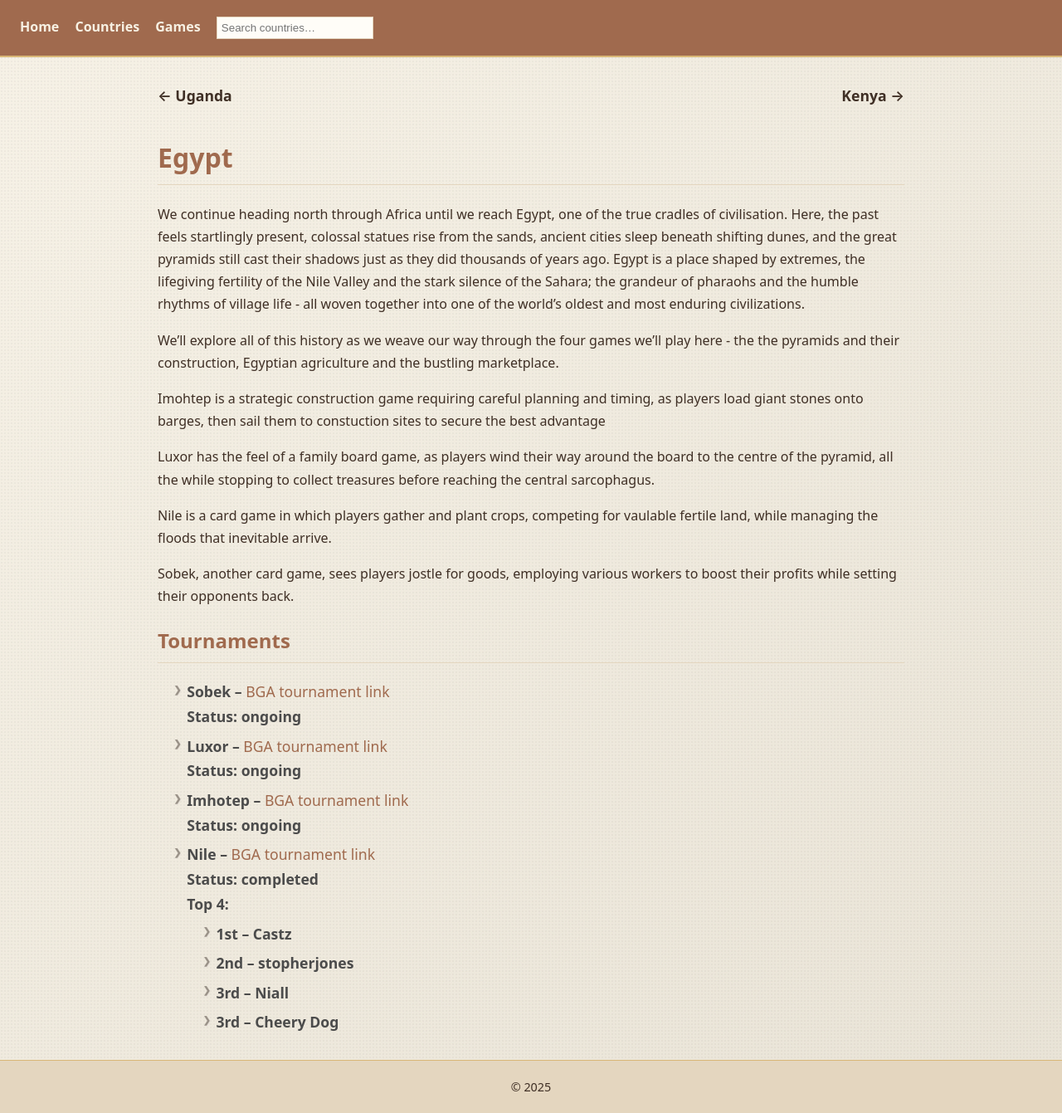
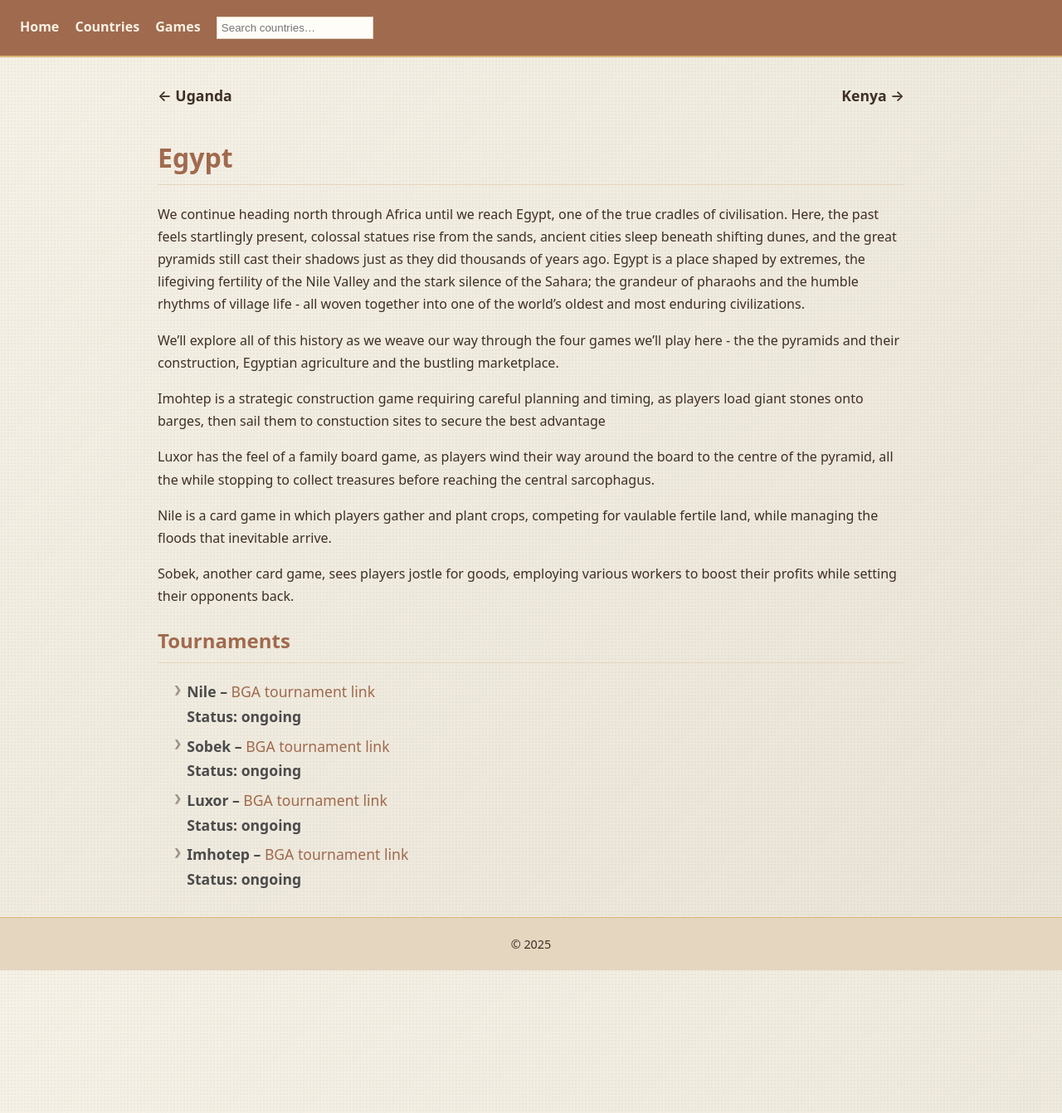
Before and after one commit to stopherjones/around-the-world-in-eighty-games, a Jekyll site: the page built from _countries/egypt.md, in a window 1280 px wide. Shown: the whole page at 83% size. Built offline with Jekyll 4.4.1, drawn with Linux system fonts in a browser that asks for light colours; part of the change alters nothing that is shown.

Commit message:
Update tournaments.yml

```diff
--- a/_data/tournaments.yml
+++ b/_data/tournaments.yml
@@ -1,408 +1,480 @@
-354697:
+"354697":
   id: 354697
   country: united-kingdom
   game: mr-jack
-  name: "Mr Jack Tournament (United Kingdom)"
-  bga_url: "https://boardgamearena.com/tournament?id=354697"
+  name: Mr Jack Tournament (United Kingdom)
+  bga_url: https://boardgamearena.com/tournament?id=354697
   status: completed
   top4:
-    - { rank: "1st", name: "TacCOIG" }
-    - { rank: "2nd", name: "Cheery Dog" }
-    - { rank: "3rd", name: "Saugust2" }
-    - { rank: "3rd", name: "andycupid" }
-
-354698:
+    - rank: 1st
+      name: TacCOIG
+    - rank: 2nd
+      name: Cheery Dog
+    - rank: 3rd
+      name: Saugust2
+    - rank: 3rd
+      name: andycupid
+"354698":
   id: 354698
   country: united-kingdom
   game: next-station-london
   name: "Next Station: London Tournament (United Kingdom)"
-  bga_url: "https://boardgamearena.com/tournament?id=354698"
+  bga_url: https://boardgamearena.com/tournament?id=354698
   status: completed
   top4:
-    - { rank: "1st", name: "TacCOIG" }
-    - { rank: "2nd", name: "andycupid" }
-    - { rank: "3rd", name: "Cheery Dog" }
-    - { rank: "4th", name: "stopherjones" }
-
-360285:
+    - rank: 1st
+      name: TacCOIG
+    - rank: 2nd
+      name: andycupid
+    - rank: 3rd
+      name: Cheery Dog
+    - rank: 4th
+      name: stopherjones
+"360285":
   id: 360285
   country: netherlands
   game: gift-of-tulips
-  name: "Gift of Tulips Tournament (Netherlands)"
-  bga_url: "https://boardgamearena.com/tournament?id=360285"
+  name: Gift of Tulips Tournament (Netherlands)
+  bga_url: https://boardgamearena.com/tournament?id=360285
   status: completed
   top4:
-    - { rank: "1st", name: "beckmast" }
-    - { rank: "2nd", name: "TacCOIG" }
-    - { rank: "3rd", name: "stopherjones" }
-    - { rank: "4th", name: "Niall" }
-
-360291:
+    - rank: 1st
+      name: beckmast
+    - rank: 2nd
+      name: TacCOIG
+    - rank: 3rd
+      name: stopherjones
+    - rank: 4th
+      name: Niall
+"360291":
   id: 360291
   country: germany
   game: thurn-and-taxis
-  name: "Thurn and Taxis Tournament (Germany)"
-  bga_url: "https://boardgamearena.com/tournament?id=360291"
+  name: Thurn and Taxis Tournament (Germany)
+  bga_url: https://boardgamearena.com/tournament?id=360291
   status: completed
   top4:
-    - { rank: "1st", name: "andycupid" }
-    - { rank: "2nd", name: "Cheery Dog" }
-    - { rank: "3rd", name: "Niall" }
-    - { rank: "3rd", name: "Sharon F" }
-
-368884:
+    - rank: 1st
+      name: andycupid
+    - rank: 2nd
+      name: Cheery Dog
+    - rank: 3rd
+      name: Niall
+    - rank: 3rd
+      name: Sharon F
+"368884":
   id: 368884
   country: denmark
   game: copenhagen
-  name: "Copenhagen Tournament (Denmark)"
-  bga_url: "https://boardgamearena.com/tournament?id=368884"
+  name: Copenhagen Tournament (Denmark)
+  bga_url: https://boardgamearena.com/tournament?id=368884
   status: completed
   top4:
-    - { rank: "1st", name: "Castz" }
-    - { rank: "2nd", name: "TacCOIG" }
-    - { rank: "3rd", name: "GeraldineMerida" }
-    - { rank: "3rd", name: "Bleedingriver" }
-
-368887:
+    - rank: 1st
+      name: Castz
+    - rank: 2nd
+      name: TacCOIG
+    - rank: 3rd
+      name: GeraldineMerida
+    - rank: 3rd
+      name: Bleedingriver
+"368887":
   id: 368887
   country: sweden
   game: fika
-  name: "Fika Tournament (Sweden)"
-  bga_url: "https://boardgamearena.com/tournament?id=368887"
+  name: Fika Tournament (Sweden)
+  bga_url: https://boardgamearena.com/tournament?id=368887
   status: completed
   top4:
-    - { rank: "1st", name: "Niall" }
-    - { rank: "2nd", name: "Cheery Dog" }
-    - { rank: "3rd", name: "andycupid" }
-    - { rank: "3rd", name: "stopherjones" }
-
-374194:
+    - rank: 1st
+      name: Niall
+    - rank: 2nd
+      name: Cheery Dog
+    - rank: 3rd
+      name: andycupid
+    - rank: 3rd
+      name: stopherjones
+"374194":
   id: 374194
   country: norway
   game: knarr
-  name: "Knarr Tournament (Norway)"
-  bga_url: "https://boardgamearena.com/tournament?id=374194"
+  name: Knarr Tournament (Norway)
+  bga_url: https://boardgamearena.com/tournament?id=374194
   status: completed
   top4:
-    - { rank: "1st", name: "Niall" }
-    - { rank: "2nd", name: "VemRD" }
-    - { rank: "3rd", name: "beckmast" }
-    - { rank: "3rd", name: "TacCOIG" }
-
-380123:
+    - rank: 1st
+      name: Niall
+    - rank: 2nd
+      name: VemRD
+    - rank: 3rd
+      name: beckmast
+    - rank: 3rd
+      name: TacCOIG
+"378251":
+  id: 378251
+  country: russia
+  game: st-petersburg
+  name: St Petersburg Tournament (Russia)
+  bga_url: https://boardgamearena.com/tournament?id=378251
+  status: completed
+  top4:
+    - rank: 1st
+      name: Niall
+    - rank: 2nd
+      name: Castz
+    - rank: 3rd
+      name: TacCOIG
+    - rank: 3rd
+      name: VemRD
+"380123":
   id: 380123
   country: norway
   game: herrlof
-  name: "Herrlof Tournament (Norway)"
-  bga_url: "https://boardgamearena.com/tournament?id=380123"
+  name: Herrlof Tournament (Norway)
+  bga_url: https://boardgamearena.com/tournament?id=380123
   status: completed
   top4:
-    - { rank: "1st", name: "TacCOIG" }
-    - { rank: "2nd", name: "stopherjones" }
-    - { rank: "3rd", name: "Niall" }
-    - { rank: "3rd", name: "Cheery Dog" }
-
-378251:
-  id: 378251
-  country: russia
-  game: st-petersburg
-  name: "St Petersburg Tournament (Russia)"
-  bga_url: "https://boardgamearena.com/tournament?id=378251"
-  status: completed
-  top4:
-    - { rank: "1st", name: "Niall" }
-    - { rank: "2nd", name: "Castz" }
-    - { rank: "3rd", name: "TacCOIG" }
-    - { rank: "3rd", name: "VemRD" }
-
-387302:
+    - rank: 1st
+      name: TacCOIG
+    - rank: 2nd
+      name: stopherjones
+    - rank: 3rd
+      name: Niall
+    - rank: 3rd
+      name: Cheery Dog
+"387302":
   id: 387302
   country: greece
   game: akropolis
-  name: "Akropolis Tournament (Greece)"
-  bga_url: "https://boardgamearena.com/tournament?id=387302"
+  name: Akropolis Tournament (Greece)
+  bga_url: https://boardgamearena.com/tournament?id=387302
   status: completed
   top4:
-    - { rank: "1st", name: "Castz" }
-    - { rank: "2nd", name: "TacCOIG" }
-    - { rank: "3rd", name: "Arjo14" }
-    - { rank: "4th", name: "Salvidrim" }
-
-387304:
+    - rank: 1st
+      name: Castz
+    - rank: 2nd
+      name: TacCOIG
+    - rank: 3rd
+      name: Arjo14
+    - rank: 4th
+      name: Salvidrim
+"387304":
   id: 387304
   country: greece
   game: santorini
-  name: "Santorini Tournament (Greece)"
-  bga_url: "https://boardgamearena.com/tournament?id=387304"
+  name: Santorini Tournament (Greece)
+  bga_url: https://boardgamearena.com/tournament?id=387304
   status: completed
   top4:
-    - { rank: "1st", name: "TacCOIG" }
-    - { rank: "2nd", name: "Arjo14" }
-    - { rank: "3rd", name: "andycupid" }
-    - { rank: "3rd", name: "Cheery Dog" }
-
-404118:
+    - rank: 1st
+      name: TacCOIG
+    - rank: 2nd
+      name: Arjo14
+    - rank: 3rd
+      name: andycupid
+    - rank: 3rd
+      name: Cheery Dog
+"404118":
   id: 404118
   country: italy
   game: ponte-del-diavolo
-  name: "Ponte del Diavolo Tournament (Italy)"
-  bga_url: "https://boardgamearena.com/tournament?id=404118"
+  name: Ponte del Diavolo Tournament (Italy)
+  bga_url: https://boardgamearena.com/tournament?id=404118
   status: completed
   top4:
-    - { rank: "1st", name: "andycupid" }
-    - { rank: "2nd", name: "Castz" }
-    - { rank: "3rd", name: "Niall" }
-    - { rank: "3rd", name: "TacCOIG" }
-
-404125:
+    - rank: 1st
+      name: andycupid
+    - rank: 2nd
+      name: Castz
+    - rank: 3rd
+      name: Niall
+    - rank: 3rd
+      name: TacCOIG
+"404125":
   id: 404125
   country: italy
   game: verona-twist
-  name: "Verona Twist Tournament (Italy)"
-  bga_url: "https://boardgamearena.com/tournament?id=404125"
+  name: Verona Twist Tournament (Italy)
+  bga_url: https://boardgamearena.com/tournament?id=404125
   status: completed
   top4:
-    - { rank: "1st", name: "andycupid" }
-    - { rank: "2nd", name: "Castz" }
-    - { rank: "3rd", name: "Niall" }
-    - { rank: "3rd", name: "Cheery Dog" }
-
-404206:
+    - rank: 1st
+      name: andycupid
+    - rank: 2nd
+      name: Castz
+    - rank: 3rd
+      name: Niall
+    - rank: 3rd
+      name: Cheery Dog
+"404206":
   id: 404206
   country: italy
   game: viticulture
-  name: "Viticulture Tournament (Italy)"
-  bga_url: "https://boardgamearena.com/tournament?id=404206"
+  name: Viticulture Tournament (Italy)
+  bga_url: https://boardgamearena.com/tournament?id=404206
   status: completed
   top4:
-    - { rank: "1st", name: "Niall" }
-    - { rank: "2nd", name: "VemRD" }
-    - { rank: "3rd", name: "Castz" }
-    - { rank: "4th", name: "drharris" }
-
-410031:
+    - rank: 1st
+      name: Niall
+    - rank: 2nd
+      name: VemRD
+    - rank: 3rd
+      name: Castz
+    - rank: 4th
+      name: drharris
+"410031":
   id: 410031
   country: switzerland
   game: ticket-to-ride-switzerland
   name: "Ticket to Ride: Switzerland Tournament (Switzerland)"
-  bga_url: "https://boardgamearena.com/tournament?id=410031"
+  bga_url: https://boardgamearena.com/tournament?id=410031
   status: completed
   top4:
-    - { rank: "1st", name: "TacCOIG" }
-    - { rank: "2nd", name: "beckmast" }
-    - { rank: "3rd", name: "Niall" }
-    - { rank: "3rd", name: "andycupid" }
-
-420784:
+    - rank: 1st
+      name: TacCOIG
+    - rank: 2nd
+      name: beckmast
+    - rank: 3rd
+      name: Niall
+    - rank: 3rd
+      name: andycupid
+"420784":
   id: 420784
   country: france
   game: oriflamme
-  name: "Oriflamme Tournament (France)"
-  bga_url: "https://boardgamearena.com/tournament?id=420784"
+  name: Oriflamme Tournament (France)
+  bga_url: https://boardgamearena.com/tournament?id=420784
   status: completed
   top4:
-    - { rank: "1st", name: "Castz" }
-    - { rank: "2nd", name: "TacCOIG" }
-    - { rank: "2nd", name: "Kurorac" }
-    - { rank: "3rd", name: "Salvidrim" }
-
-420786:
+    - rank: 1st
+      name: Castz
+    - rank: 2nd
+      name: TacCOIG
+    - rank: 2nd
+      name: Kurorac
+    - rank: 3rd
+      name: Salvidrim
+"420786":
   id: 420786
   country: france
   game: carcassonne
-  name: "Carcassonne Tournament (France)"
-  bga_url: "https://boardgamearena.com/tournament?id=420786"
+  name: Carcassonne Tournament (France)
+  bga_url: https://boardgamearena.com/tournament?id=420786
   status: completed
   top4:
-    - { rank: "1st", name: "Niall" }
-    - { rank: "2nd", name: "VemRD" }
-    - { rank: "3rd", name: "stopherjones" }
-    - { rank: "3rd", name: "TacCOIG" }
-
-420787:
+    - rank: 1st
+      name: Niall
+    - rank: 2nd
+      name: VemRD
+    - rank: 3rd
+      name: stopherjones
+    - rank: 3rd
+      name: TacCOIG
+"420787":
   id: 420787
   country: france
   game: fromage
-  name: "Fromage Tournament (France)"
-  bga_url: "https://boardgamearena.com/tournament?id=420787"
+  name: Fromage Tournament (France)
+  bga_url: https://boardgamearena.com/tournament?id=420787
   status: completed
   top4:
-    - { rank: "1st", name: "Niall" }
-    - { rank: "2nd", name: "Castz" }
-    - { rank: "3rd", name: "drharris" }
-    - { rank: "4th", name: "beckmast" }
-
-420929:
+    - rank: 1st
+      name: Niall
+    - rank: 2nd
+      name: Castz
+    - rank: 3rd
+      name: drharris
+    - rank: 4th
+      name: beckmast
+"420929":
   id: 420929
   country: france
   game: the-castles-of-burgundy
-  name: "The Castles of Burgundy Tournament (France)"
-  bga_url: "https://boardgamearena.com/tournament?id=420929"
+  name: The Castles of Burgundy Tournament (France)
+  bga_url: https://boardgamearena.com/tournament?id=420929
   status: completed
   top4:
-    - { rank: "1st", name: "Castz" }
-    - { rank: "2nd", name: "Niall" }
-    - { rank: "3rd", name: "VemRD" }
-    - { rank: "4th", name: "TacCOIG" }
-
-427916:
+    - rank: 1st
+      name: Castz
+    - rank: 2nd
+      name: Niall
+    - rank: 3rd
+      name: VemRD
+    - rank: 4th
+      name: TacCOIG
+"427916":
   id: 427916
   country: mallorca
   game: finca
-  name: "Finca Tournament (Mallorca)"
-  bga_url: "https://boardgamearena.com/tournament?id=427916"
+  name: Finca Tournament (Mallorca)
+  bga_url: https://boardgamearena.com/tournament?id=427916
   status: completed
   top4:
-    - { rank: "1st", name: "Castz" }
-    - { rank: "2nd", name: "GeraldineMerida" }
-    - { rank: "3rd", name: "Zozoken" }
-    - { rank: "3rd", name: "Arjo14" }
-
-427918:
+    - rank: 1st
+      name: Castz
+    - rank: 2nd
+      name: GeraldineMerida
+    - rank: 3rd
+      name: Zozoken
+    - rank: 3rd
+      name: Arjo14
+"427918":
   id: 427918
   country: spain
   game: alhambra
-  name: "Alhambra Tournament (Spain)"
-  bga_url: "https://boardgamearena.com/tournament?id=427918"
+  name: Alhambra Tournament (Spain)
+  bga_url: https://boardgamearena.com/tournament?id=427918
   status: completed
   top4:
-    - { rank: "1st", name: "Niall" }
-    - { rank: "2nd", name: "VemRD" }
-    - { rank: "3rd", name: "Castz" }
-    - { rank: "4th", name: "Cheery Dog" }
-
-427919:
+    - rank: 1st
+      name: Niall
+    - rank: 2nd
+      name: VemRD
+    - rank: 3rd
+      name: Castz
+    - rank: 4th
+      name: Cheery Dog
+"427919":
   id: 427919
   country: portugal
   game: azul-summer-pavilion
   name: "Azul: Summer Pavilion Tournament (Portugal)"
-  bga_url: "https://boardgamearena.com/tournament?id=427919"
+  bga_url: https://boardgamearena.com/tournament?id=427919
   status: ongoing
   round: null
-
-439073:
+"439073":
   id: 439073
   country: morocco
   game: marrakech
-  name: "Marrakech Tournament (Morocco)"
-  bga_url: "https://boardgamearena.com/tournament?id=439073"
+  name: Marrakech Tournament (Morocco)
+  bga_url: https://boardgamearena.com/tournament?id=439073
   status: completed
   top4:
-    - { rank: "1st", name: "Niall" }
-    - { rank: "2nd", name: "Castz" }
-    - { rank: "3rd", name: "TacCOIG" }
-    - { rank: "4th", name: "Arjo14" }
-
-439074:
+    - rank: 1st
+      name: Niall
+    - rank: 2nd
+      name: Castz
+    - rank: 3rd
+      name: TacCOIG
+    - rank: 4th
+      name: Arjo14
+"439074":
   id: 439074
   country: morocco
   game: medina
-  name: "Medina Tournament (Morocco)"
-  bga_url: "https://boardgamearena.com/tournament?id=439074"
+  name: Medina Tournament (Morocco)
+  bga_url: https://boardgamearena.com/tournament?id=439074
   status: completed
   top4:
-    - { rank: "1st", name: "Castz" }
-    - { rank: "2nd", name: "stopherjones" }
-    - { rank: "3rd", name: "TacCOIG" }
-    - { rank: "4th", name: "drharris" }
-
-461495:
+    - rank: 1st
+      name: Castz
+    - rank: 2nd
+      name: stopherjones
+    - rank: 3rd
+      name: TacCOIG
+    - rank: 4th
+      name: drharris
+"461495":
   id: 461495
   country: sahara-desert
   game: targi
-  name: "Targi Tournament (Sahara)"
-  bga_url: "https://boardgamearena.com/tournament?id=461495"
+  name: Targi Tournament (Sahara)
+  bga_url: https://boardgamearena.com/tournament?id=461495
   status: ongoing
   round: null
-
-461517:
+"461517":
   id: 461517
   country: sahara-desert
   game: caravan
-  name: "Caravan Tournament (Sahara)"
-  bga_url: "https://boardgamearena.com/tournament?id=461517"
+  name: Caravan Tournament (Sahara)
+  bga_url: https://boardgamearena.com/tournament?id=461517
   status: completed
   top4:
-    - { rank: "1st", name: "Niall" }
-    - { rank: "2nd", name: "Cheery Dog" }
-    - { rank: "3rd", name: "TacCOIG" }
-    - { rank: "4th", name: "Bleedingriver" }
-
-488440:
+    - rank: 1st
+      name: Niall
+    - rank: 2nd
+      name: Cheery Dog
+    - rank: 3rd
+      name: TacCOIG
+    - rank: 4th
+      name: Bleedingriver
+"488440":
   id: 488440
   country: botswana
   game: orapa-mine
-  name: "Orapa Mine Tournament (Botswana)"
-  bga_url: "https://boardgamearena.com/tournament?id=488440"
+  name: Orapa Mine Tournament (Botswana)
+  bga_url: https://boardgamearena.com/tournament?id=488440
   status: completed
   top4:
-    - { rank: "1st", name: "Cheery Dog" }
-    - { rank: "2nd", name: "beckmast" }
-    - { rank: "3rd", name: "Niall" }
-    - { rank: "3rd", name: "stopherjones" }
-
-488602:
+    - rank: 1st
+      name: Cheery Dog
+    - rank: 2nd
+      name: beckmast
+    - rank: 3rd
+      name: Niall
+    - rank: 3rd
+      name: stopherjones
+"488444":
+  id: 488444
+  country: uganda
+  game: rift-valley-reserve
+  name: Rift Valley Reserve Tournament (Uganda)
+  bga_url: https://boardgamearena.com/tournament?id=488444
+  status: completed
+  top4:
+    - rank: 1st
+      name: Castz
+    - rank: 2nd
+      name: Niall
+    - rank: 3rd
+      name: TacCOIG
+    - rank: 4th
+      name: stopherjones
+"488602":
   id: 488602
   country: south-africa
   game: rallymangt
-  name: "RallymanGT Tournament (South Africa)"
-  bga_url: "https://boardgamearena.com/tournament?id=488602"
+  name: RallymanGT Tournament (South Africa)
+  bga_url: https://boardgamearena.com/tournament?id=488602
   status: completed
   top4:
-    - { rank: "1st", name: "Castz" }
-    - { rank: "2nd", name: "Niall" }
-    - { rank: "3rd", name: "Cheery Dog" }
-    - { rank: "4th", name: "stopherjones" }
-
-488444:
-  id: 488444
-  country: uganda
-  game: rift-valley-reserve
-  name: "Rift Valley Reserve Tournament (Uganda)"
-  bga_url: "https://boardgamearena.com/tournament?id=488444"
-  status: completed
-  top4:
-    - { rank: "1st", name: "Castz" }
-    - { rank: "2nd", name: "Niall" }
-    - { rank: "3rd", name: "TacCOIG" }
-    - { rank: "4th", name: "stopherjones" }
-
-499404:
+    - rank: 1st
+      name: Castz
+    - rank: 2nd
+      name: Niall
+    - rank: 3rd
+      name: Cheery Dog
+    - rank: 4th
+      name: stopherjones
+"499398":
+  id: 499398
+  country: egypt
+  game: nile
+  name: Nile Tournament (Egypt)
+  bga_url: https://boardgamearena.com/tournament?id=499398
+  status: ongoing
+  round: null
+"499404":
   id: 499404
   country: egypt
   game: sobek
-  name: "Sobek Tournament (Egypt)"
-  bga_url: "https://boardgamearena.com/tournament?id=499404"
+  name: Sobek Tournament (Egypt)
+  bga_url: https://boardgamearena.com/tournament?id=499404
   status: ongoing
   round: null
-
-499408:
+"499408":
   id: 499408
   country: egypt
   game: luxor
-  name: "Luxor Tournament (Egypt)"
-  bga_url: "https://boardgamearena.com/tournament?id=499408"
+  name: Luxor Tournament (Egypt)
+  bga_url: https://boardgamearena.com/tournament?id=499408
   status: ongoing
   round: null
-
-499409:
+"499409":
   id: 499409
   country: egypt
   game: imhotep
-  name: "Imhotep Tournament (Egypt)"
-  bga_url: "https://boardgamearena.com/tournament?id=499409"
+  name: Imhotep Tournament (Egypt)
+  bga_url: https://boardgamearena.com/tournament?id=499409
   status: ongoing
   round: null
-
-499398:
-  id: 499398
-  country: egypt
-  game: nile
-  name: "Nile Tournament (Egypt)"
-  bga_url: "https://boardgamearena.com/tournament?id=499398"
-  status: completed
-  top4:
-    - { rank: "1st", name: "Castz" }
-    - { rank: "2nd", name: "stopherjones" }
-    - { rank: "3rd", name: "Niall" }
-    - { rank: "3rd", name: "Cheery Dog" }
```
